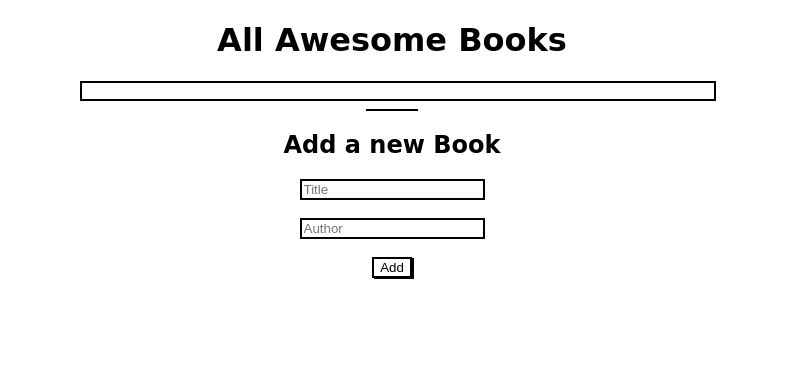
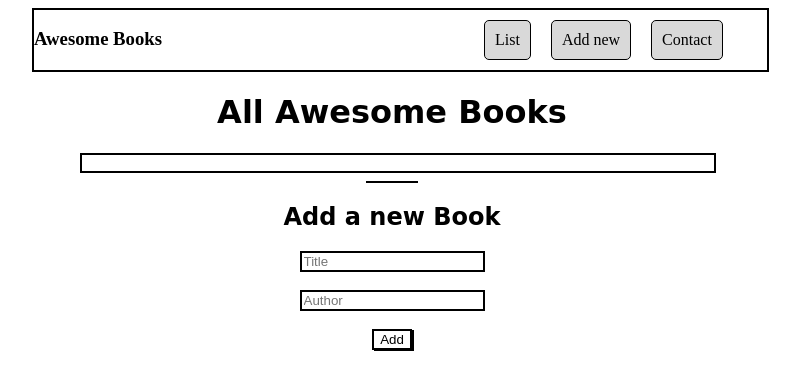
Before and after one commit to beyk/Awesome_Book3, a website: page index.html in a window 1280 px wide. Shown: the whole page, without its empty margins (248-1048 px from the left). Drawn offline with Linux system fonts and the light colour scheme.

Commit message:
added menu

```diff
--- a/index.css
+++ b/index.css
@@ -54,3 +54,19 @@ button {
   border: solid black 2px;
   box-shadow: 2px 1px 0 rgba(0, 0, 0, 1);
 }
+
+.menu {
+  display: flex;
+  border: solid black 2px;
+  width: 58%;
+  margin: 0 0 0 17rem;
+}
+
+#menu-list {
+  display: flex;
+  margin: 0 0 0 17rem;
+}
+
+h3 {
+  margin: 18px 0 0 0;
+}
--- a/index.html
+++ b/index.html
@@ -10,6 +10,17 @@
 </head>
 
 <body>
+    <nav class="header">
+        <div class="menu">
+            <h3>Awesome Books</h3>
+            <ul id="menu-list">
+                <li>List</li>
+                <li>Add new</li>
+                <li>Contact</li>
+            </ul>
+
+        </div>
+    </nav>
     <div id="books">
      <h1>All Awesome Books</h1>
      <div class="add-book">
```
